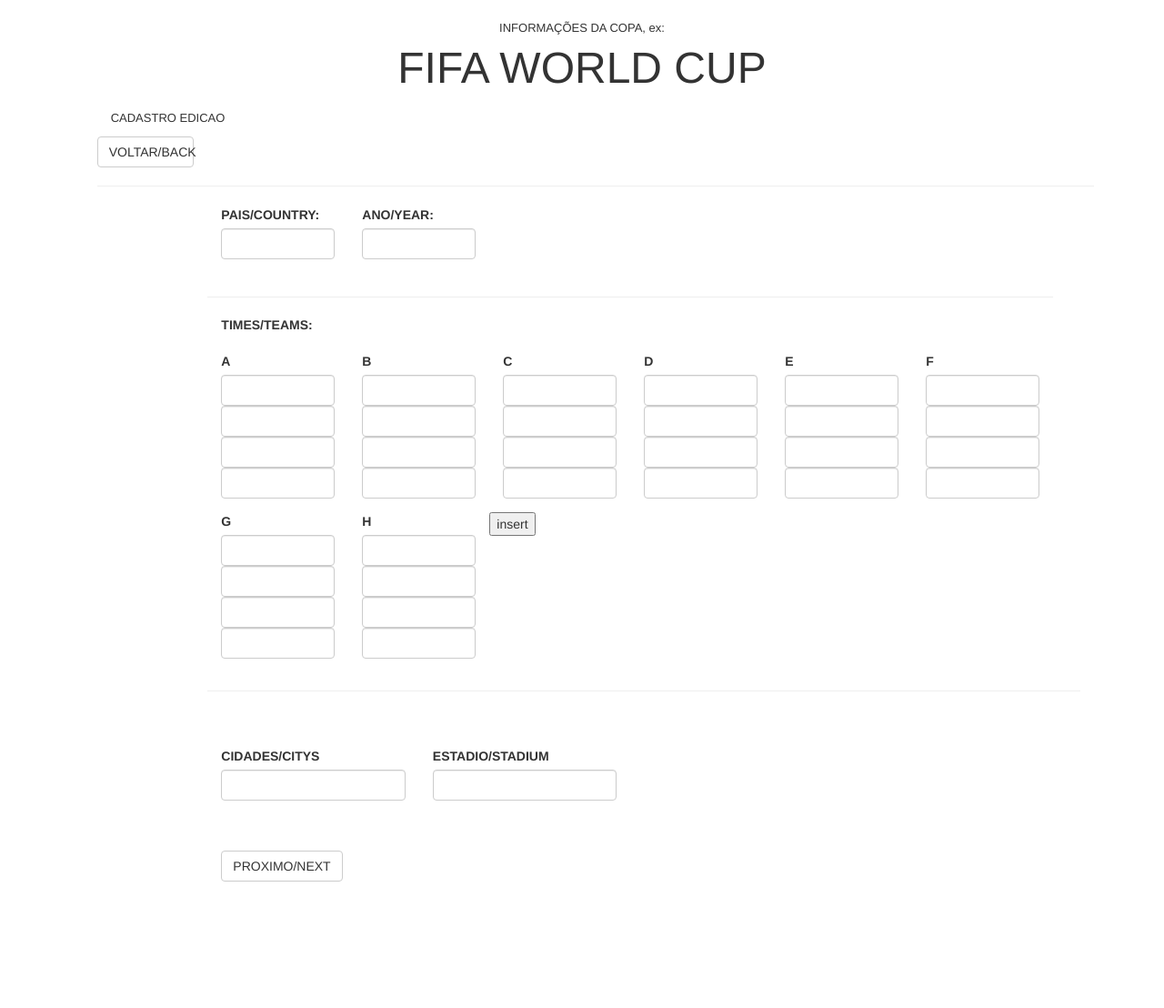
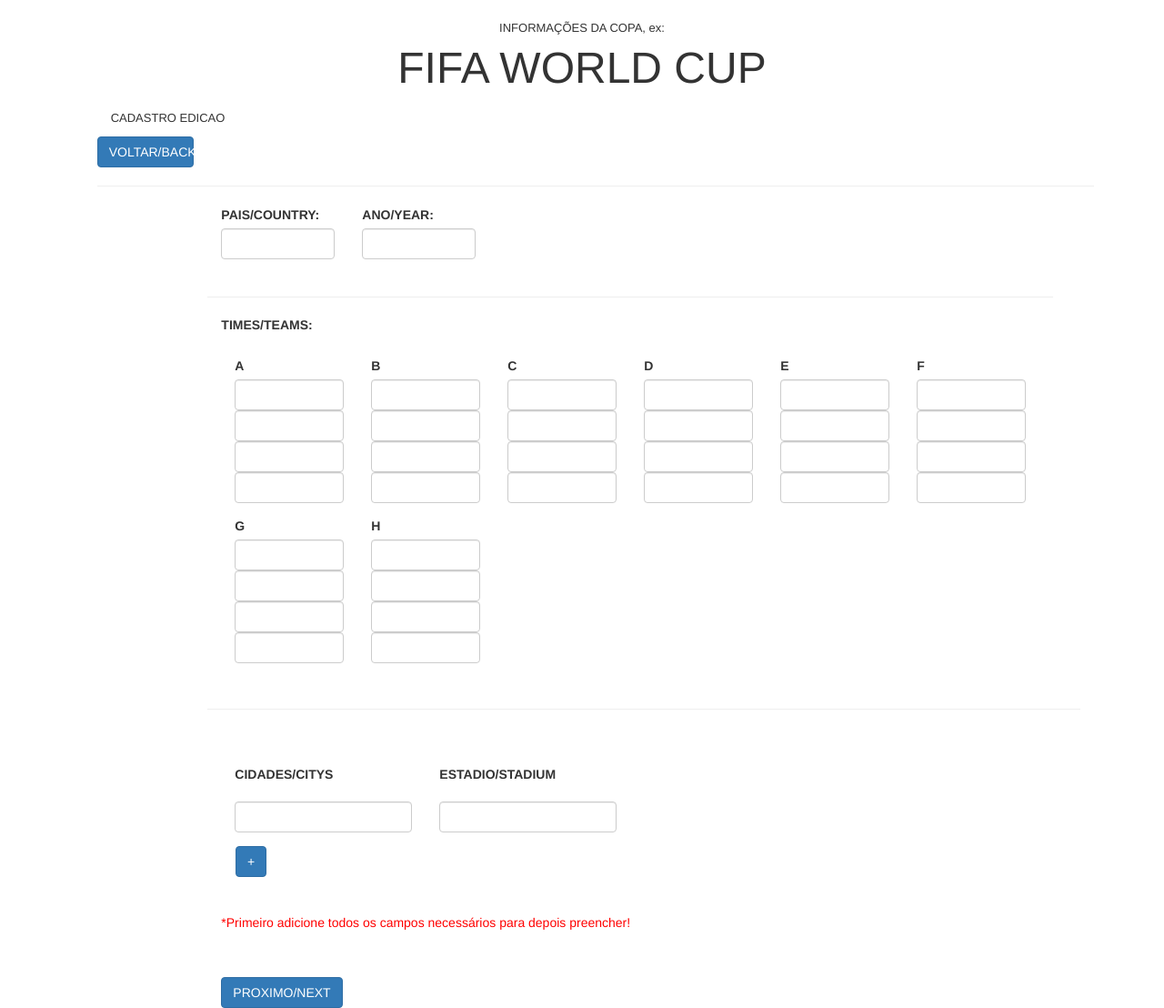
Before and after one commit to higordemetrio/tcc, a PHP site: page /cadastroedicao.php in a window 1280 px wide. Shown: the whole page at 91% size. Before the commit the page ends 969 px from the top, so only its background shows below. Run offline with PHP 8.4, Linux system fonts and the light colour scheme; some libraries are stand-ins or nearby versions.

Commit message:
cadastroedicao com botao de adicionar

```diff
--- a/cadastrocabecalho.php
+++ b/cadastrocabecalho.php
@@ -33,7 +33,7 @@ INFORMAÇÕES DA COPA, ex:
 <font size="2">CADASTRO PARTIDA/CABECALHO </font>
 </p>
 
-<button align="left" class="btn btn-default col-sm-1 col-sm-offset-1">VOLTAR/BACK</button>
+<button align="left" class="btn btn-primary col-sm-1 col-sm-offset-1">VOLTAR/BACK</button>
 <hr class="col-sm-10 col-sm-offset-1">
 <div class="container col-sm-9 col-sm-offset-2">
 	<form>
@@ -121,7 +121,7 @@ INFORMAÇÕES DA COPA, ex:
         <br><br>
         <br><br>
         <br><br>
-        <button type="submit" class="btn btn-default">PROXIMO/NEXT</button>
+        <button type="submit" class="btn btn-primary">PROXIMO/NEXT</button>
     </form>
 </div>
 
--- a/cadastroedicao.php
+++ b/cadastroedicao.php
@@ -14,6 +14,7 @@
     <script type="text/javascript" src="https://cdnjs.cloudflare.com/ajax/libs/moment.js/2.9.0/moment-with-locales.js"></script>
     <script type="text/javascript" src="https://maxcdn.bootstrapcdn.com/bootstrap/3.3.1/js/bootstrap.min.js"></script>
     <script type="text/javascript" src="https://cdn.rawgit.com/Eonasdan/bootstrap-datetimepicker/e8bddc60e73c1ec2475f827be36e1957af72e2ea/src/js/bootstrap-datetimepicker.js"></script>
+    <script type="text/javascript" src="js/cadastro-edicao.js"></script>
 
 <head>
 	<title>FIFA SCOUT - CADASTRO DE EDICAO</title>
@@ -26,14 +27,16 @@
             INFORMAÇÕES DA COPA, ex:
             <br>
         </font>
-<font size="7">FIFA WORLD CUP</font>
+        <font size="7">
+            FIFA WORLD CUP
+        </font>
         <br>
     </p>
     <p align="left" class="col-sm-10 col-sm-offset-1 ">
         <font size="2">CADASTRO EDICAO </font>
     </p>
 
-<button align="left" class="btn btn-default col-sm-1 col-sm-offset-1">VOLTAR/BACK</button>
+    <button align="left" class="btn btn-primary col-sm-1 col-sm-offset-1">VOLTAR/BACK</button>
     <hr class="col-sm-10 col-sm-offset-1">
     <div class="container col-sm-9 col-sm-offset-2">
     	<form>
@@ -50,9 +53,9 @@ INFORMAÇÕES DA COPA, ex:
 
             <br><br><br><br>
             <hr>
-        <div class="form-group col-sm-2">
+            <div class="form-group col-sm-12">
                 <label for="etapa">TIMES/TEAMS: </label>
-        </div>
+
                 <br><br>
                 <div class="form-group col-sm-2">
                         <label for="text">A</label>
@@ -117,7 +120,7 @@ INFORMAÇÕES DA COPA, ex:
                         <input type="text" class="form-control" id="grupoTime" name="grupoHtime3">
                         <input type="text" class="form-control" id="grupoTime" name="grupoHtime4">
                 </div>
-
+            </div>
              <br><br><br><br>
 
             <hr class="col-sm-12"><!--
@@ -125,30 +128,35 @@ INFORMAÇÕES DA COPA, ex:
             <label for="etapa">CIDADES/CITYS </label>
             </div> -->
             <br><br>
-        <div class="col-sm-12"><br><br></div>
+            <div class="col-sm-12"><br><br>
                 <div class="form-group col-sm-3">
                     <label for="text">CIDADES/CITYS</label>
-            <input type="text" class="form-control" id="cidades" name="cidade1">
-
                 </div>
 
                 <div class="form-group col-sm-3">
                     <label for="text">ESTADIO/STADIUM</label>
+                </div>
+            </div>
+
+            <div class="col-sm-12">
+                <div id = cidades class="form-group col-sm-3">
+                    <input type="text" class="form-control" id="cidades" name="cidade1">
+                </div>
+
+                <div id = estadios class="form-group col-sm-3">
                     <input type="text" class="form-control" id="estadios" name="estadio1">
                 </div>
-        <input type="submit" name="insert" value="insert" onclick="insert()" />
-         <?php
-             $i = 1;
-                function insert(){
-                    $i= $i + 1;
-                    echo "teste";
-                   echo '<input type="text" class="form-control" id="cidades" name="cidade'.$i.'">';
-                   /*arrumar isso, um botao pra adicionar mais linhas*/
-                };
-            ?>
+            </div>
+            <br>
+             <div class="col-sm-12 ">
+                    &nbsp&nbsp&nbsp
+                    <button type="button" class="btn btn-primary" onclick="addCampo()">+</button>
+                    <br><br><br>
+                    <p><font color="red"> *Primeiro adicione todos os campos necessários para depois preencher!</font></p>
+            </div>
 
             <div class="col-sm-12"><br><br>
-        <button type="submit" class="btn btn-default">PROXIMO/NEXT</button>
+                <button type="submit" class="btn btn-primary">PROXIMO/NEXT</button>
             </div>
         </form>
     </div>
--- /dev/null
+++ b/js/cadastro-edicao.js
@@ -0,0 +1,10 @@
+var i = 1;
+
+function addCampo() {
+    i++;
+    var campo_cidade = '<input type="text" class="form-control" id="cidades" name="cidade'+i+'">';
+    var campo_estadio = '<input type="text" class="form-control" id="estadios" name="estadio'+i+'">';
+
+    document.getElementById('cidades').innerHTML += campo_cidade;
+    document.getElementById('estadios').innerHTML += campo_estadio;
+}
```
Lines whose indentation alone changed are shown as unchanged.
